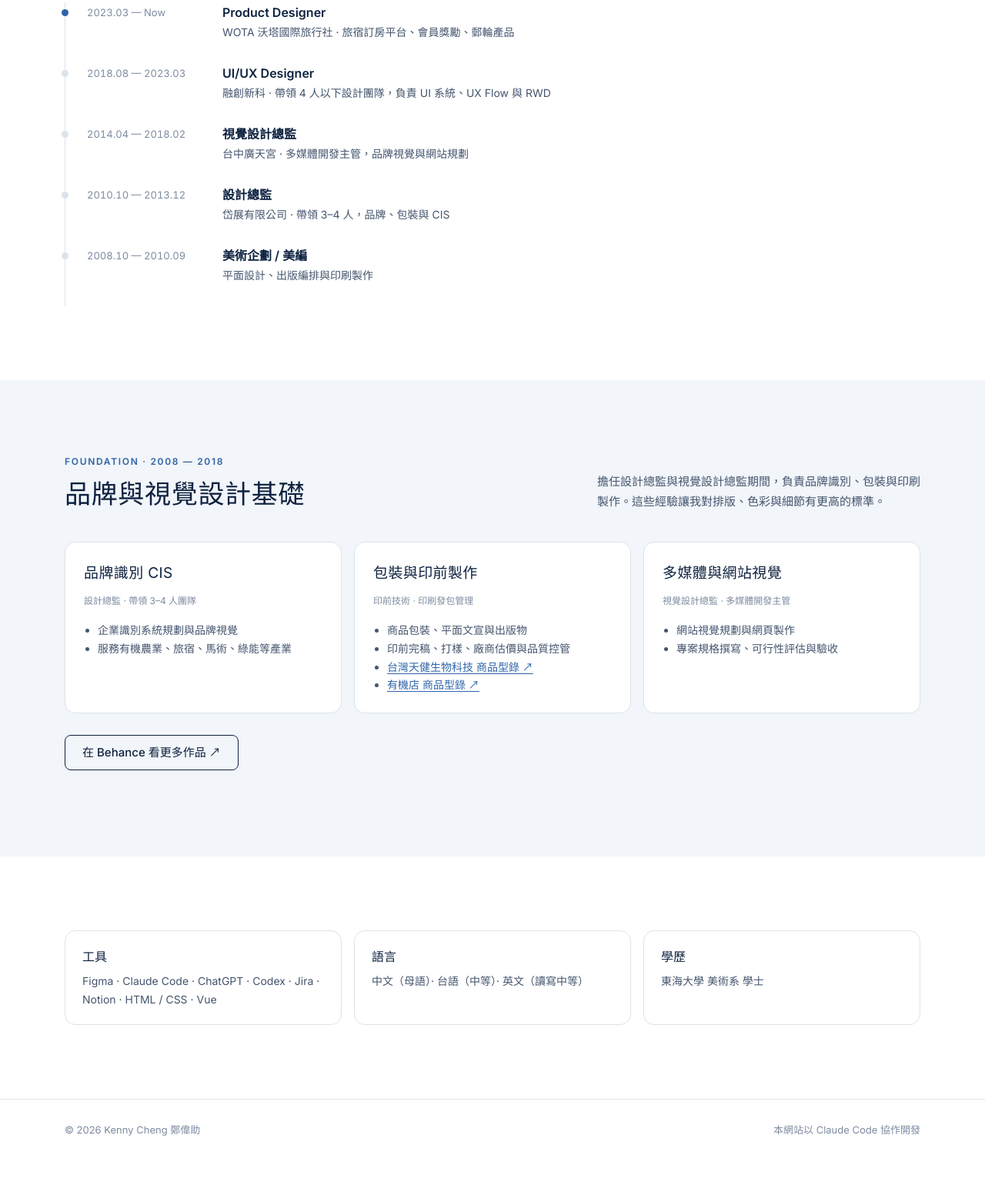
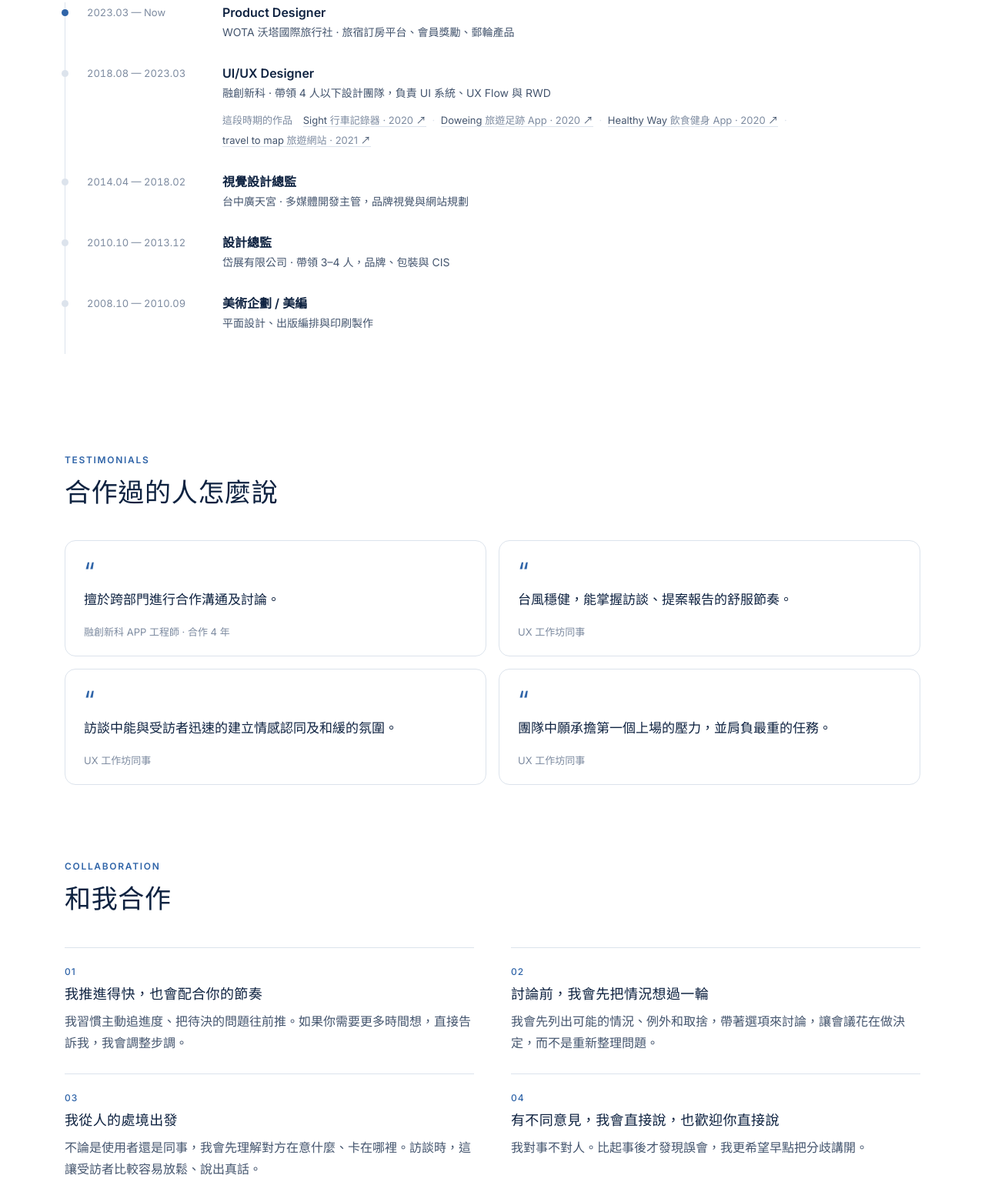
Before and after one commit to 0301kenny/0301kenny.github.io, an Astro site: page /zh-tw/about in a window 1280 px wide. Shown: the part 642-2204 px from the top of the page at 77% size. Before the commit the page ends 2161 px from the top, so only its background shows below. Built offline with nearby package versions, Linux system fonts and the light colour scheme; Astro itself is replaced by a stand-in of ours.

Commit message:
Add testimonials, working style, and early work links to About
- Show four colleague quotes and a four-point "Working with me" section
- List four Fusion Next era projects on the timeline, with hover thumbnails on desktop
- Correct the README note on case images
- Ignore the local 104 resume transcript

Co-Authored-By: Claude Opus 5.5 <noreply@anthropic.com>

```diff
--- a/src/data/profile.ts
+++ b/src/data/profile.ts
@@ -122,11 +122,35 @@ export const legacy = [
 
 export const timeline = [
   { when: '2023.03 — Now', now: true, title: 'Product Designer', org: { 'zh-tw': 'WOTA 沃塔國際旅行社 · 旅宿訂房平台、會員獎勵、郵輪產品', en: 'Wota Lifestyle · hotel booking platform, member rewards, cruise products' } },
-  { when: '2018.08 — 2023.03', title: 'UI/UX Designer', org: { 'zh-tw': '融創新科 · 帶領 4 人以下設計團隊，負責 UI 系統、UX Flow 與 RWD', en: 'Fusion Next · led a design team of up to 4, UI systems, UX flows, and RWD' } },
+  { when: '2018.08 — 2023.03', key: 'fusion', title: 'UI/UX Designer', org: { 'zh-tw': '融創新科 · 帶領 4 人以下設計團隊，負責 UI 系統、UX Flow 與 RWD', en: 'Fusion Next · led a design team of up to 4, UI systems, UX flows, and RWD' } },
   { when: '2014.04 — 2018.02', title: { 'zh-tw': '視覺設計總監', en: 'Visual Design Director' }, org: { 'zh-tw': '台中廣天宮 · 多媒體開發主管，品牌視覺與網站規劃', en: 'Taichung Guangtian Temple · multimedia lead, brand visuals and web' } },
   { when: '2010.10 — 2013.12', title: { 'zh-tw': '設計總監', en: 'Design Director' }, org: { 'zh-tw': '岱展有限公司 · 帶領 3–4 人，品牌、包裝與 CIS', en: 'Daizhan (food retail) · team of 3–4, brand, packaging, and identity' } },
   { when: '2008.10 — 2010.09', title: { 'zh-tw': '美術企劃 / 美編', en: 'Graphic Designer' }, org: { 'zh-tw': '平面設計、出版編排與印刷製作', en: 'Graphic design, publication layout, and print production' } },
 ];
+
+// 融創時期作品（Behance），只在 About 時間軸簡短帶過
+export const earlyWorks = [
+  { name: 'Sight', type: { 'zh-tw': '行車記錄器', en: 'Dash cam' }, year: '2020', url: 'https://www.behance.net/gallery/97365753/Sight-dash-cam-', img: 'img/behance/sight.jpg' },
+  { name: 'Doweing', type: { 'zh-tw': '旅遊足跡 App', en: 'Travel journal app' }, year: '2020', url: 'https://www.behance.net/gallery/97367211/Doweing', img: 'img/behance/doweing.jpg' },
+  { name: 'Healthy Way', type: { 'zh-tw': '飲食健身 App', en: 'Food & fitness app' }, year: '2020', url: 'https://www.behance.net/gallery/106837503/Healthy-way', img: 'img/behance/healthy.jpg' },
+  { name: 'travel to map', type: { 'zh-tw': '旅遊網站', en: 'Travel website' }, year: '2021', url: 'https://www.behance.net/gallery/128260943/travel-to-map', img: 'img/behance/travel.jpg' },
+] as const;
+
+// 同事評語：中文為原話，不潤飾；英文為翻譯
+export const testimonials = [
+  { quote: { 'zh-tw': '擅於跨部門進行合作溝通及討論。', en: 'Great at working across teams, communicating and talking things through.' }, by: { 'zh-tw': '融創新科 APP 工程師 · 合作 4 年', en: 'App engineer at Fusion Next · worked together for 4 years' } },
+  { quote: { 'zh-tw': '台風穩健，能掌握訪談、提案報告的舒服節奏。', en: 'Steady on stage, and keeps interviews and pitches at a comfortable pace.' }, by: { 'zh-tw': 'UX 工作坊同事', en: 'Teammate from a UX workshop' } },
+  { quote: { 'zh-tw': '訪談中能與受訪者迅速的建立情感認同及和緩的氛圍。', en: 'In interviews, quickly builds rapport with participants and puts them at ease.' }, by: { 'zh-tw': 'UX 工作坊同事', en: 'Teammate from a UX workshop' } },
+  { quote: { 'zh-tw': '團隊中願承擔第一個上場的壓力，並肩負最重的任務。', en: 'Willing to go first under pressure and take on the heaviest part of the work.' }, by: { 'zh-tw': 'UX 工作坊同事', en: 'Teammate from a UX workshop' } },
+] as const;
+
+// 和我合作：工作習慣（本人確認的草稿）
+export const workingWithMe = [
+  { title: { 'zh-tw': '我推進得快，也會配合你的節奏', en: "I move fast, and I'll match your pace" }, body: { 'zh-tw': '我習慣主動追進度、把待決的問題往前推。如果你需要更多時間想，直接告訴我，我會調整步調。', en: "I follow up on open questions and keep decisions moving. If you need more time to think something through, just tell me and I'll adjust." } },
+  { title: { 'zh-tw': '討論前，我會先把情況想過一輪', en: 'I think it through before we meet' }, body: { 'zh-tw': '我會先列出可能的情況、例外和取捨，帶著選項來討論，讓會議花在做決定，而不是重新整理問題。', en: 'I map out the cases, edge cases, and trade-offs first, then bring options, so our time goes to deciding instead of re-explaining the problem.' } },
+  { title: { 'zh-tw': '我從人的處境出發', en: 'I start from where people are' }, body: { 'zh-tw': '不論是使用者還是同事，我會先理解對方在意什麼、卡在哪裡。訪談時，這讓受訪者比較容易放鬆、說出真話。', en: "Whether it's a user or a teammate, I first try to understand what they care about and where they're stuck. In interviews, it helps people relax and speak honestly." } },
+  { title: { 'zh-tw': '有不同意見，我會直接說，也歡迎你直接說', en: "If I disagree, I'll say so, and I'd like you to do the same" }, body: { 'zh-tw': '我對事不對人。比起事後才發現誤會，我更希望早點把分歧講開。', en: "It's about the work, not the person. I'd rather surface a disagreement early than find a misunderstanding later." } },
+] as const;
 
 export const downloads = [
   { ext: { 'zh-tw': 'PDF · 1 頁', en: 'PDF · 1 page' }, title: { 'zh-tw': '中文履歷', en: 'Resume (Chinese)' }, desc: { 'zh-tw': '產品設計經歷、代表成果與核心能力', en: 'Product design experience, key results, and skills, in Chinese' }, file: 'files/KennyCheng_ProductDesigner_Resume_2026_zh.pdf', primary: true },
--- a/src/pages/[lang]/about.astro
+++ b/src/pages/[lang]/about.astro
@@ -3,7 +3,7 @@ import Base from '../../layouts/Base.astro';
 import Todo from '../../components/Todo.astro';
 import '../../styles/site.css';
 import { langs, asset, type Lang } from '../../i18n';
-import { profile, sections as s, legacy, timeline } from '../../data/profile';
+import { profile, sections as s, legacy, timeline, testimonials, workingWithMe, earlyWorks } from '../../data/profile';
 
 export function getStaticPaths() {
   return langs.map((lang) => ({ params: { lang } }));
@@ -26,6 +26,13 @@ const t = {
     { title: { 'zh-tw': '語言', en: 'Languages' }, body: { 'zh-tw': '中文（母語）· 台語（中等）· 英文（讀寫中等）', en: 'Mandarin (native) · Taiwanese (intermediate) · English (intermediate reading and writing)' } },
     { title: { 'zh-tw': '學歷', en: 'Education' }, body: { 'zh-tw': '東海大學 美術系 學士', en: 'BFA, Tunghai University' } },
   ],
+  quotes: {
+    eyebrow: 'Testimonials',
+    title: { 'zh-tw': '合作過的人怎麼說', en: 'What colleagues say' },
+    note: { 'zh-tw': '', en: 'Translated from Chinese.' },
+  },
+  early: { 'zh-tw': '這段時期的作品', en: 'Work from this period' },
+  working: { eyebrow: 'Collaboration', title: { 'zh-tw': '和我合作', en: 'Working with me' } },
   legacyTitle: { 'zh-tw': '品牌與視覺設計基礎', en: 'Brand and print foundation' },
 };
 const title = t.title[lang].split('\n');
@@ -47,8 +54,36 @@ const title = t.title[lang].split('\n');
       <div class="section-head"><div><div class="eyebrow">{s.experience.eyebrow}</div><h2>{s.experience.title[lang]}</h2></div></div>
       <ol class="timeline">
         {timeline.map((it) => (
-          <li class={it.now ? 'now' : undefined}><span class="when">{it.when}</span><div><b>{tx(it.title)}</b><div class="co">{it.org[lang]}</div></div></li>
+          <li class={it.now ? 'now' : undefined}><span class="when">{it.when}</span><div><b>{tx(it.title)}</b><div class="co">{it.org[lang]}</div>
+            {'key' in it && it.key === 'fusion' && (
+              <p class="early"><span class="early-label">{t.early[lang]}</span>
+                {earlyWorks.map((w, i) => (
+                  <>{i > 0 && <> <span class="sep" aria-hidden="true">·</span> </>}<a href={w.url} target="_blank" rel="noopener">{w.name}<span class="early-meta"> {w.type[lang]} · {w.year}</span> ↗<span class="thumb" aria-hidden="true"><img src={asset(w.img)} alt="" width="560" height="350" loading="lazy" /></span></a></>
+                ))}
+              </p>
+            )}
+          </div></li>
         ))}
+      </ol>
+    </div>
+  </section>
+
+  <section class="quotes" aria-labelledby="quotes-title">
+    <div class="wrap">
+      <div class="section-head"><div><div class="eyebrow">{t.quotes.eyebrow}</div><h2 id="quotes-title">{t.quotes.title[lang]}</h2></div>{t.quotes.note[lang] && <p>{t.quotes.note[lang]}</p>}</div>
+      <div class="quote-grid">
+        {testimonials.map((q) => (
+          <figure class="quote"><blockquote>{q.quote[lang]}</blockquote><figcaption>{q.by[lang]}</figcaption></figure>
+        ))}
+      </div>
+    </div>
+  </section>
+
+  <section class="working" aria-labelledby="working-title">
+    <div class="wrap">
+      <div class="section-head"><div><div class="eyebrow">{t.working.eyebrow}</div><h2 id="working-title">{t.working.title[lang]}</h2></div></div>
+      <ol class="working-list">
+        {workingWithMe.map((w) => <li><h3>{w.title[lang]}</h3><p>{w.body[lang]}</p></li>)}
       </ol>
     </div>
   </section>
--- a/src/styles/site.css
+++ b/src/styles/site.css
@@ -196,3 +196,33 @@
 
   img.photo { width: 100%; height: auto; aspect-ratio: 2 / 3; object-fit: cover; display: block; }
   @media (max-width: 600px) { :lang(en) .nw { white-space: normal; } }
+
+  .quotes { padding-top: 32px; }
+  .quote-grid { display: grid; grid-template-columns: repeat(2, 1fr); gap: 16px; }
+  .quote { margin: 0; border: 1px solid var(--line); border-radius: var(--radius); padding: 24px 24px 20px; display: flex; flex-direction: column; justify-content: space-between; gap: 16px; background: #fff; }
+  .quote blockquote { margin: 0; font-size: 17px; line-height: 1.7; color: var(--ink); }
+  .quote blockquote::before { content: '“'; display: block; font-size: 32px; line-height: 1; color: var(--gold); margin-bottom: 6px; }
+  .quote figcaption { font-size: 13px; color: var(--ink-3); }
+  @media (max-width: 600px) { .quote-grid { grid-template-columns: 1fr; } .quote { padding: 20px; } .quote blockquote { font-size: 16px; } }
+
+  .quotes { padding-bottom: 48px; }
+  .working { padding-top: 48px; }
+  .working-list { list-style: none; margin: 0; padding: 0; display: grid; grid-template-columns: repeat(2, 1fr); gap: 0 48px; counter-reset: w; }
+  .working-list li { counter-increment: w; border-top: 1px solid var(--line); padding: 22px 0 26px; }
+  .working-list h3 { font-size: 18px; font-weight: 500; margin: 0 0 8px; line-height: 1.5; }
+  .working-list h3::before { content: '0' counter(w); display: block; font-size: 12px; letter-spacing: .08em; color: var(--gold); margin-bottom: 6px; }
+  .working-list p { margin: 0; color: var(--ink-2); line-height: 1.75; }
+  @media (max-width: 760px) { .working-list { grid-template-columns: 1fr; } }
+
+  .early { margin: 10px 0 0; font-size: 13px; line-height: 2; color: var(--ink-3); }
+  .early-label { margin-right: 10px; }
+  .early .sep { margin: 0 4px; color: var(--line); }
+  .early a { position: relative; color: var(--ink-2); text-decoration: none; border-bottom: 1px solid var(--line); white-space: nowrap; }
+  .early a:hover, .early a:focus-visible { color: var(--ink); border-bottom-color: var(--ink-3); }
+  .early-meta { color: var(--ink-3); }
+  .early .thumb { display: none; position: absolute; left: 50%; bottom: calc(100% + 10px); width: 220px; transform: translateX(-50%); pointer-events: none; z-index: 5; animation: thumb-in .18s ease; }
+  .early a:last-of-type .thumb { left: auto; right: 0; transform: none; }
+  .early .thumb img { display: block; width: 100%; height: auto; border-radius: 8px; box-shadow: 0 14px 32px -14px rgba(14,34,64,.45); }
+  @keyframes thumb-in { from { opacity: 0; margin-bottom: -6px; } to { opacity: 1; margin-bottom: 0; } }
+  @media (hover: hover) { .early a:hover .thumb, .early a:focus-visible .thumb { display: block; } }
+  @media (max-width: 600px) { .early a { white-space: normal; } .early-label { display: block; } }
```
Also changed, not shown: README.md, public/img/behance/doweing.jpg (added), public/img/behance/healthy.jpg (added), public/img/behance/sight.jpg (added), public/img/behance/travel.jpg (added), 1 other file.
